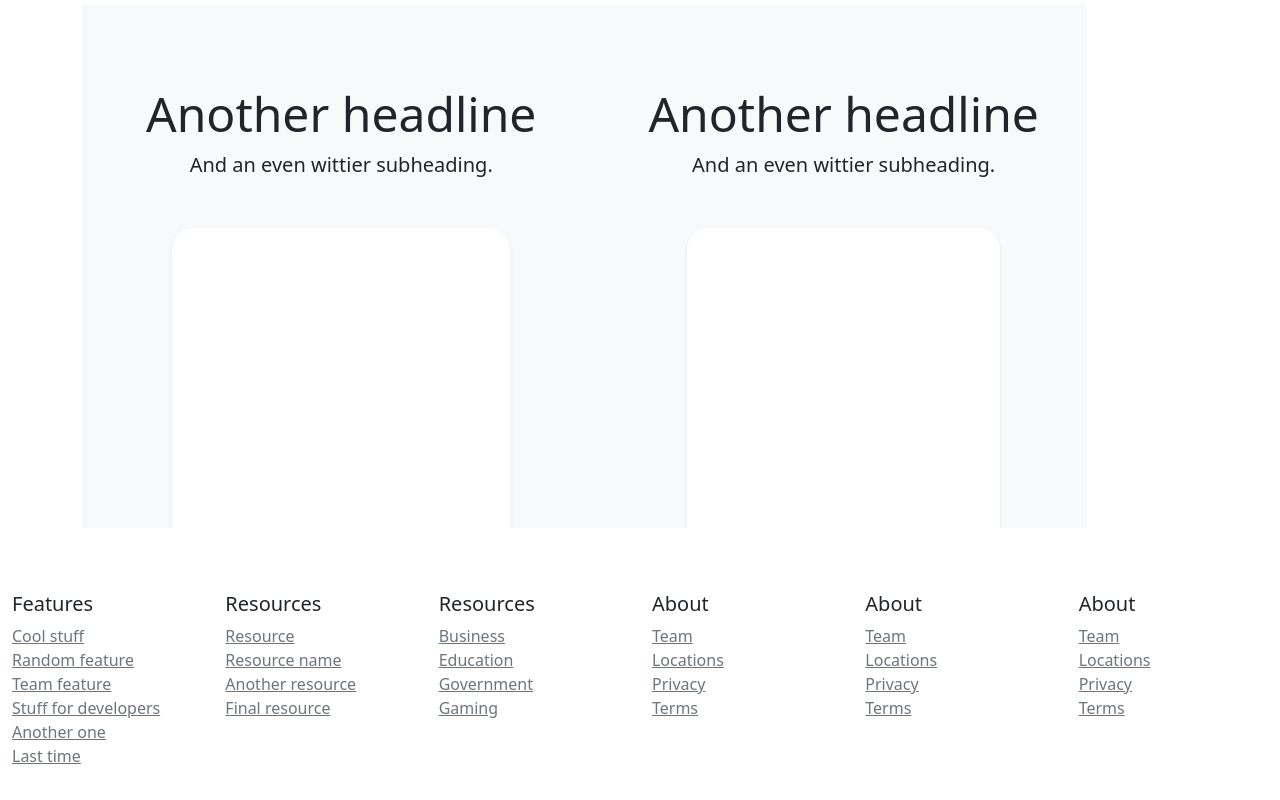
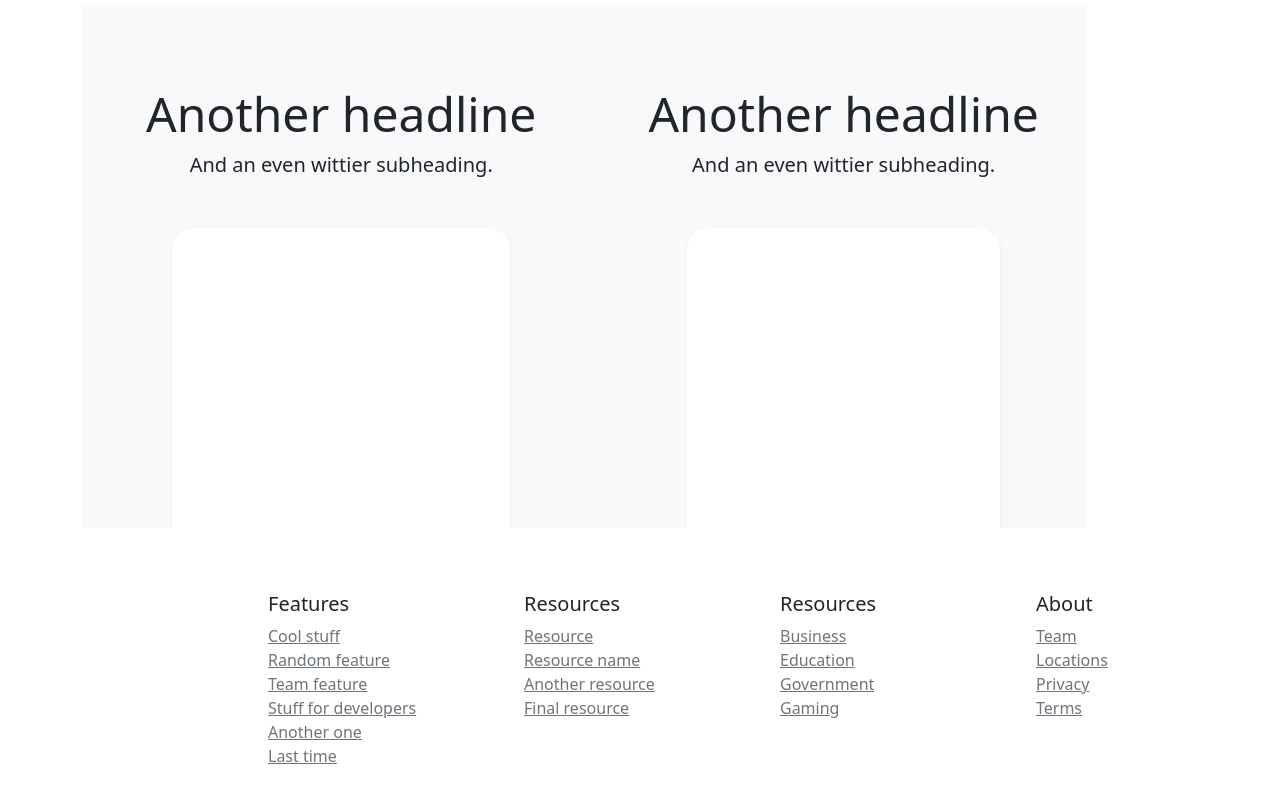
Before and after one commit to abdurshobur/new2, a plain HTML site: page index.html in a window 1280 px wide. Shown: the part 3325-4125 px from the top of the page. Drawn offline with nearby package versions, Linux system fonts and the light colour scheme.

Commit message:
Update index.html

```diff
--- a/index.html
+++ b/index.html
@@ -209,10 +209,12 @@ section a{
     </div>
   </div>
 </div>
-    <footer class="container-fluid py-5">
+   <footer class="container-fluid py-5">
       <div class="row">
+        <div class="col-12 col-md">
 
-        <div class=" col-md">
+        </div>
+        <div class="col-6 col-md">
           <h5>Features</h5>
           <ul class="list-unstyled text-small">
             <li><a class="text-muted" href="#">Cool stuff</a></li>
@@ -223,7 +225,7 @@ section a{
             <li><a class="text-muted" href="#">Last time</a></li>
           </ul>
         </div>
-        <div class=" col-md">
+        <div class="col-6 col-md">
           <h5>Resources</h5>
           <ul class="list-unstyled text-small">
             <li><a class="text-muted" href="#">Resource</a></li>
@@ -232,7 +234,7 @@ section a{
             <li><a class="text-muted" href="#">Final resource</a></li>
           </ul>
         </div>
-        <div class=" col-md">
+        <div class="col-6 col-md">
           <h5>Resources</h5>
           <ul class="list-unstyled text-small">
             <li><a class="text-muted" href="#">Business</a></li>
@@ -241,23 +243,7 @@ section a{
             <li><a class="text-muted" href="#">Gaming</a></li>
           </ul>
         </div>
-        <div class="  col-md">
-          <h5>About</h5>
-          <ul class="list-unstyled text-small">
-            <li><a class="text-muted" href="#">Team</a></li>
-            <li><a class="text-muted" href="#">Locations</a></li>
-            <li><a class="text-muted" href="#">Privacy</a></li>
-            <li><a class="text-muted" href="#">Terms</a></li>
-          </ul>
-        </div> <div class=" col-md">
-          <h5>About</h5>
-          <ul class="list-unstyled text-small">
-            <li><a class="text-muted" href="#">Team</a></li>
-            <li><a class="text-muted" href="#">Locations</a></li>
-            <li><a class="text-muted" href="#">Privacy</a></li>
-            <li><a class="text-muted" href="#">Terms</a></li>
-          </ul>
-        </div> <div class="  col-md">
+        <div class="col-6 col-md">
           <h5>About</h5>
           <ul class="list-unstyled text-small">
             <li><a class="text-muted" href="#">Team</a></li>
```
